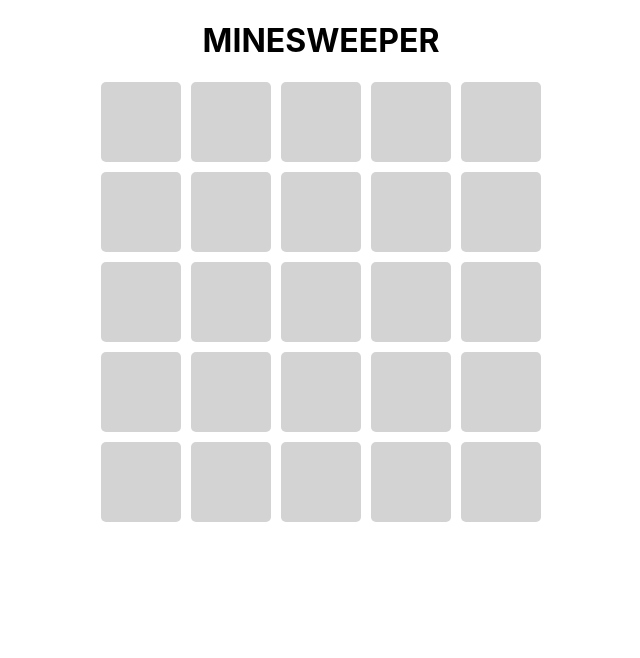
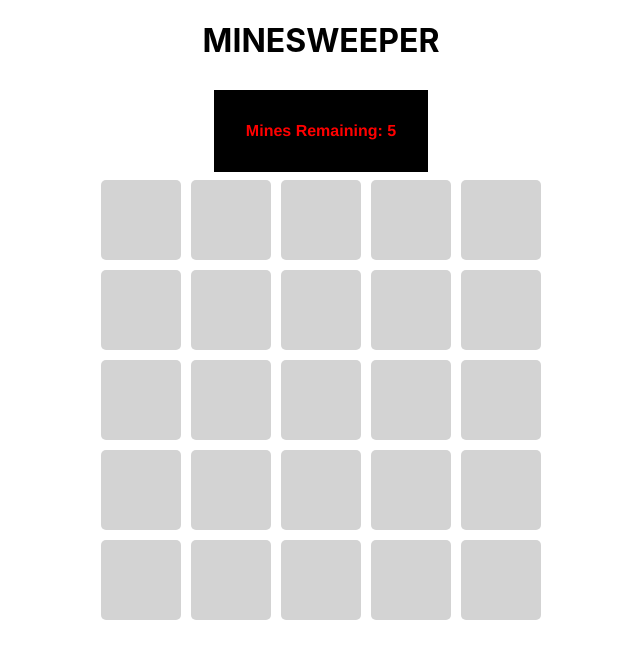
Before and after one commit to natasha-mann/minesweeper, a React (Create React App) app: page / in a window 1280 px wide. Both pictures are taken after a click on the button "Beginner (5x5)". Shown: the top 658 px of the page, without its empty margins (319-959 px from the left). Built offline with nearby package versions, Linux system fonts and the light colour scheme.

Commit message:
tracking remaining mines

```diff
--- a/src/App.css
+++ b/src/App.css
@@ -4,5 +4,8 @@
 
 .layout {
   display: flex;
-  justify-content: center;
+  /* justify-content: center; */
+  align-items: center;
+  flex-direction: column;
+  text-align: center;
 }
--- a/src/App.tsx
+++ b/src/App.tsx
@@ -1,28 +1,20 @@
-import React, { useState } from "react";
-import logo from "./logo.svg";
+import { useState } from "react";
+
 import "./App.css";
 import { Minesweeper } from "./components/Minesweeper";
 import { GameOver } from "./components/GameOver";
 import { Start } from "./components/Start";
-import { generateMines } from "./utils/generateMines";
 
 function App() {
   const [gameOver, setGameOver] = useState(false);
   const [inPlay, setInPlay] = useState(false);
-  const [level, setLevel] = useState(0);
   const [mines, setMines] = useState<string[]>([]);
 
   return (
     <div className="app">
       <h1>MINESWEEPER</h1>
       <div className="layout">
-        {!inPlay && (
-          <Start
-            setInPlay={setInPlay}
-            setLevel={setLevel}
-            setMines={setMines}
-          />
-        )}
+        {!inPlay && <Start setInPlay={setInPlay} setMines={setMines} />}
         {!gameOver && inPlay && mines.length && (
           <Minesweeper gameArray={mines} setGameOver={setGameOver} />
         )}
--- a/src/components/Minesweeper.tsx
+++ b/src/components/Minesweeper.tsx
@@ -10,7 +10,8 @@ interface MinesweeperProps {
 }
 
 export const Minesweeper = ({ gameArray, setGameOver }: MinesweeperProps) => {
-  const [bomb, setBomb] = useState(false);
+  const [mine, setMine] = useState(false);
+  const [mineCounter, setMineCounter] = useState(Math.sqrt(gameArray.length));
   const gameResult = minesweeper(gameArray);
 
   const setWrapperClass = () => {
@@ -18,9 +19,9 @@ export const Minesweeper = ({ gameArray, setGameOver }: MinesweeperProps) => {
     return `${styles.wrapper} ${styles[wrapperSize]}`;
   };
 
-  const setBombSpace = (space: Element) => {
-    space.setAttribute("class", `${styles.selected} ${styles.bomb}`);
-    setBomb(true);
+  const setMineSpace = (space: Element) => {
+    space.setAttribute("class", `${styles.selected} ${styles.mine}`);
+    setMine(true);
 
     const image = document.createElement("img");
     image.setAttribute("src", bombImg);
@@ -35,7 +36,7 @@ export const Minesweeper = ({ gameArray, setGameOver }: MinesweeperProps) => {
     const surroundingSpace = document.querySelector(`[data-id="${space}"]`)!;
 
     if (result === "X") {
-      setBombSpace(surroundingSpace);
+      setMineSpace(surroundingSpace);
       return;
     }
 
@@ -73,7 +74,7 @@ export const Minesweeper = ({ gameArray, setGameOver }: MinesweeperProps) => {
     const currentIndex = Number(i);
 
     if (gameResult[currentIndex] === "X") {
-      setBombSpace(selectedSpace);
+      setMineSpace(selectedSpace);
       return;
     }
 
@@ -108,6 +109,7 @@ export const Minesweeper = ({ gameArray, setGameOver }: MinesweeperProps) => {
     if (selectedSpace.hasChildNodes()) {
       selectedSpace.removeChild(selectedSpace.getElementsByTagName("img")[0]);
       selectedSpace.setAttribute("class", `${styles.box}`);
+      setMineCounter((prev) => (prev += 1));
     } else {
       selectedSpace.setAttribute(
         "class",
@@ -117,16 +119,19 @@ export const Minesweeper = ({ gameArray, setGameOver }: MinesweeperProps) => {
       image.setAttribute("src", flagImg);
       image.setAttribute("class", styles.flagImg);
       selectedSpace.appendChild(image);
+      setMineCounter((prev) => (prev -= 1));
     }
   };
 
   return (
+    <>
+      <div className={styles.mineCount}>Mines Remaining: {mineCounter}</div>
       <div className={setWrapperClass()}>
         {gameResult.map((space: string, index: number) => {
           return (
             <div
               className={styles.box}
-            onClick={!bomb ? displayResult : undefined}
+              onClick={!mine ? displayResult : undefined}
               onContextMenu={toggleFlag}
               data-id={index}
               key={index}
@@ -134,5 +139,6 @@ export const Minesweeper = ({ gameArray, setGameOver }: MinesweeperProps) => {
           );
         })}
       </div>
+    </>
   );
 };
--- a/src/components/Start.tsx
+++ b/src/components/Start.tsx
@@ -3,14 +3,12 @@ import { generateMines } from "../utils/generateMines";
 
 interface StartProps {
   setInPlay: React.Dispatch<React.SetStateAction<boolean>>;
-  setLevel: React.Dispatch<React.SetStateAction<number>>;
   setMines: React.Dispatch<React.SetStateAction<string[]>>;
 }
 
-export const Start = ({ setInPlay, setLevel, setMines }: StartProps) => {
+export const Start = ({ setInPlay, setMines }: StartProps) => {
   const handleSelectLevel = (e: React.MouseEvent) => {
     const selectedLevel = Number(e.currentTarget.getAttribute("data-id"));
-    setLevel(selectedLevel);
     setInPlay(true);
     const mines = generateMines(selectedLevel);
     setMines(mines);
--- a/src/components/minesweeper.module.css
+++ b/src/components/minesweeper.module.css
@@ -19,11 +19,11 @@
   padding: 20px;
 }
 
-.bomb {
+.mine {
   background-color: red;
 }
 
-.bombImg {
+.mineImg {
   width: 60px;
 }
 
@@ -39,6 +39,15 @@
 
 .flagged {
   background-color: rgb(94, 90, 90);
+}
+
+.mineCount {
+  background-color: black;
+  padding: 2rem;
+  margin: 0.5rem;
+  color: red;
+  font-weight: bold;
+  font-family: "Franklin Gothic Medium", "Arial Narrow", Arial, sans-serif;
 }
 
 .wrapper {
```
Lines whose indentation alone changed are shown as unchanged.
